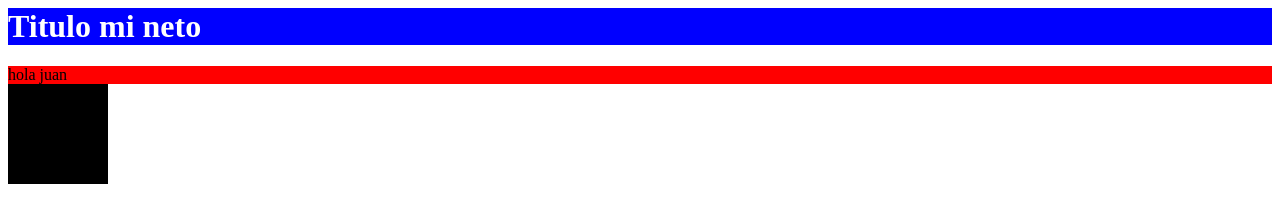
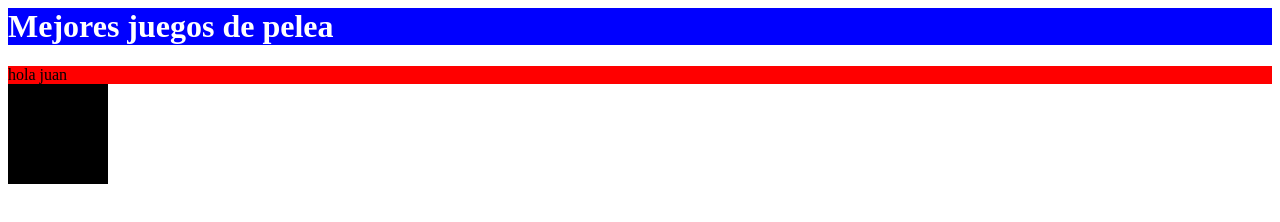
Before and after one commit to F1xha/fullstack, a plain HTML site: page new 1.html in a window 1280 px wide. Drawn offline with Linux system fonts and the light colour scheme.

Commit message:
se corrigue cambios de titulo y h1

```diff
--- a/new 1.html
+++ b/new 1.html
@@ -1,11 +1,11 @@
 <html>
 <head>
-<title>Titulo mi neto pero no se causa</title>
+<title>GameHub</title>
 <link rel="stylesheet" href="STYLES.css">
 </head>
 <body>
 <div class="cabezera">
-    <h1>Titulo mi neto</h1>
+    <h1>Mejores juegos de pelea</h1>
 </div>
 <div class= "titulo">
 hola juan
```
